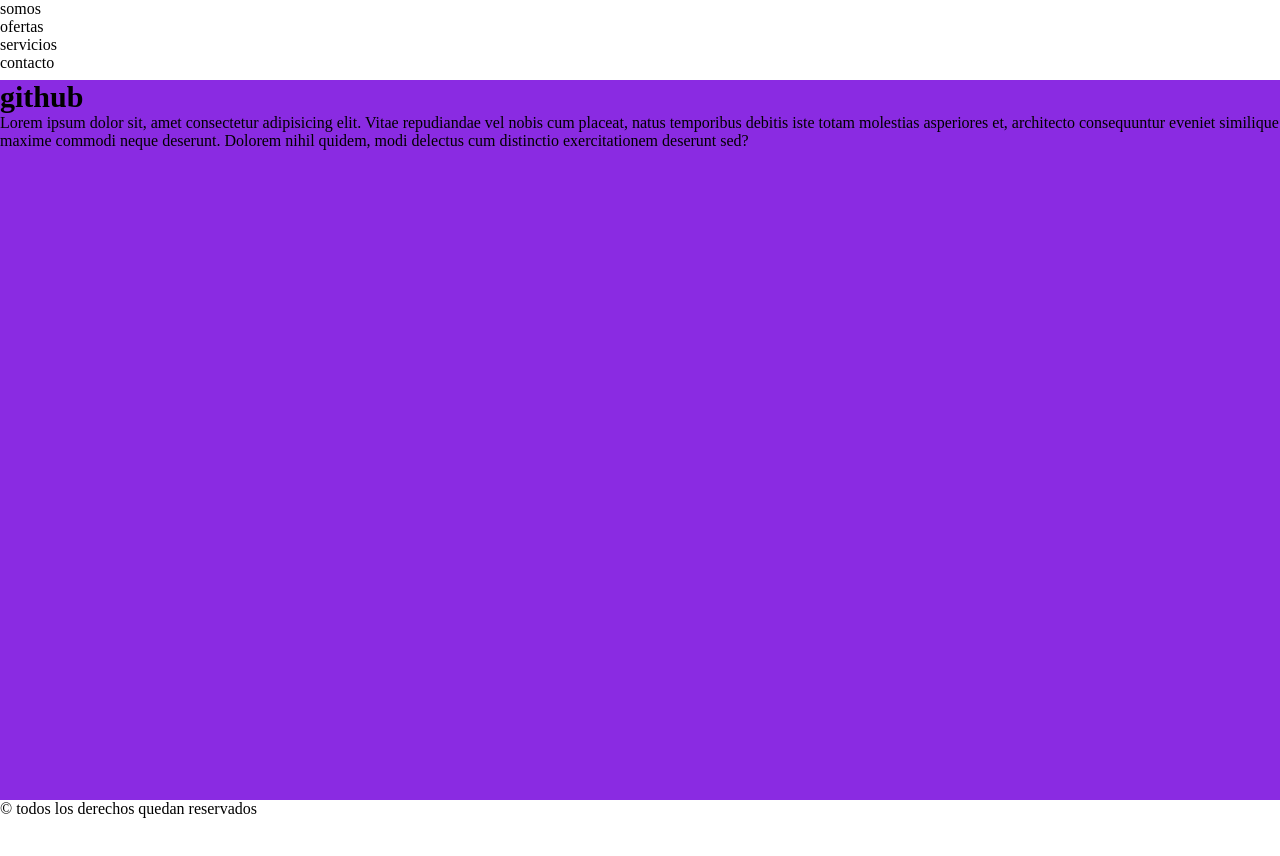
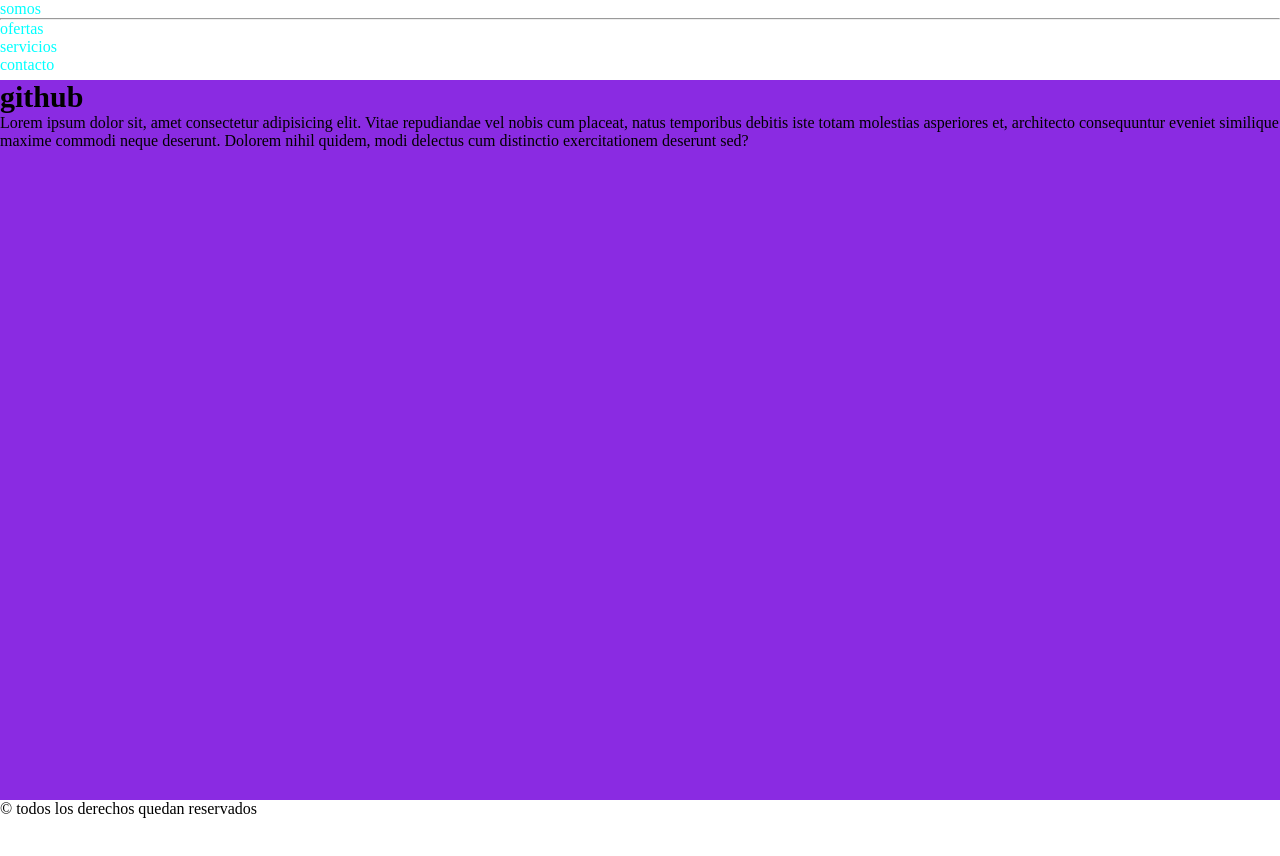
Before and after one commit to nazarenoluna/github-en-coder, a plain HTML site: page index.html in a window 1280 px wide. Drawn offline with Linux system fonts and the light colour scheme.

Commit message:
agrego un hr y estilos para li

```diff
--- a/index.html
+++ b/index.html
@@ -13,6 +13,7 @@
       <nav>
         <ul>
           <li>somos</li>
+          <hr>
           <li>ofertas</li>
           <li>servicios</li>
           <li>contacto</li>
--- a/style.css
+++ b/style.css
@@ -23,3 +23,7 @@ footer{
     height: 70px;
     width: 100%;
 }
+
+li{
+    color: aqua;
+}
```
